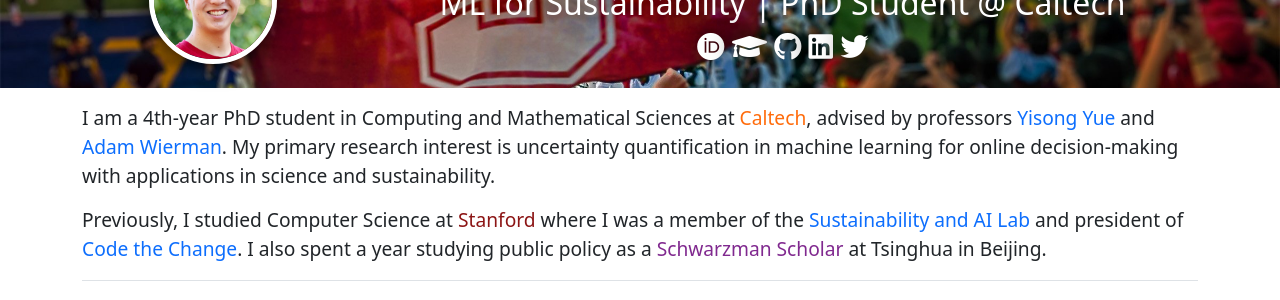
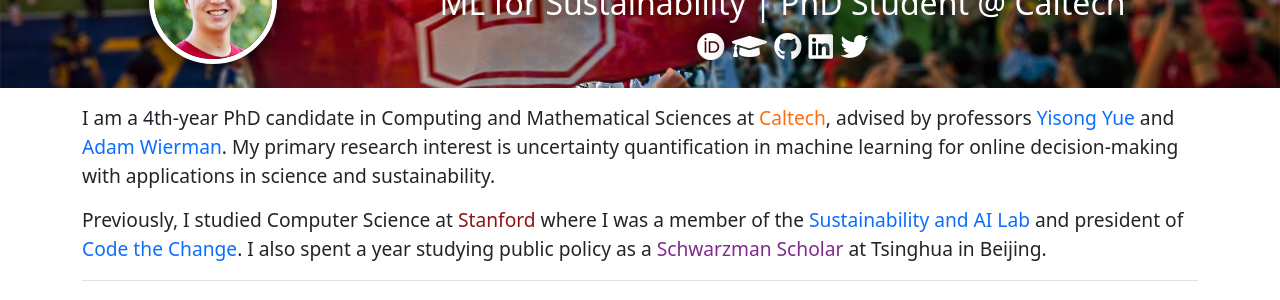
Before and after one commit to chrisyeh96/chrisyeh96.github.io, a Jekyll site: the page built from index.md, in a window 1280 px wide. Shown: the part 144-444 px from the top of the page. Built offline with Jekyll 4.4.1, drawn with Linux system fonts in a browser that asks for light colours.

Commit message:
Home page: PhD student -> PhD candidate

```diff
--- a/index.md
+++ b/index.md
@@ -6,6 +6,6 @@
 use_math: true
 ---
 
-I am a 4th-year PhD student in Computing and Mathematical Sciences at [<span class="caltech-orange">Caltech</span>](https://cms.caltech.edu/), advised by professors [Yisong Yue](http://www.yisongyue.com/) and [Adam Wierman](https://adamwierman.com/). My primary research interest is uncertainty quantification in machine learning for online decision-making with applications in science and sustainability.
+I am a 4th-year PhD candidate in Computing and Mathematical Sciences at [<span class="caltech-orange">Caltech</span>](https://cms.caltech.edu/), advised by professors [Yisong Yue](http://www.yisongyue.com/) and [Adam Wierman](https://adamwierman.com/). My primary research interest is uncertainty quantification in machine learning for online decision-making with applications in science and sustainability.
 
 Previously, I studied Computer Science at [<span class="cardinal-red">Stanford</span>](https://cs.stanford.edu/) where I was a member of the [Sustainability and AI Lab](https://sustain.stanford.edu/) and president of [Code the Change](https://codethechange.stanford.edu/). I also spent a year studying public policy as a [<span class="schwarzman-purple">Schwarzman Scholar</span>](https://www.schwarzmanscholars.org/) at Tsinghua in Beijing.
```
Also changed, not shown: about.md (+1 -1 lines).
